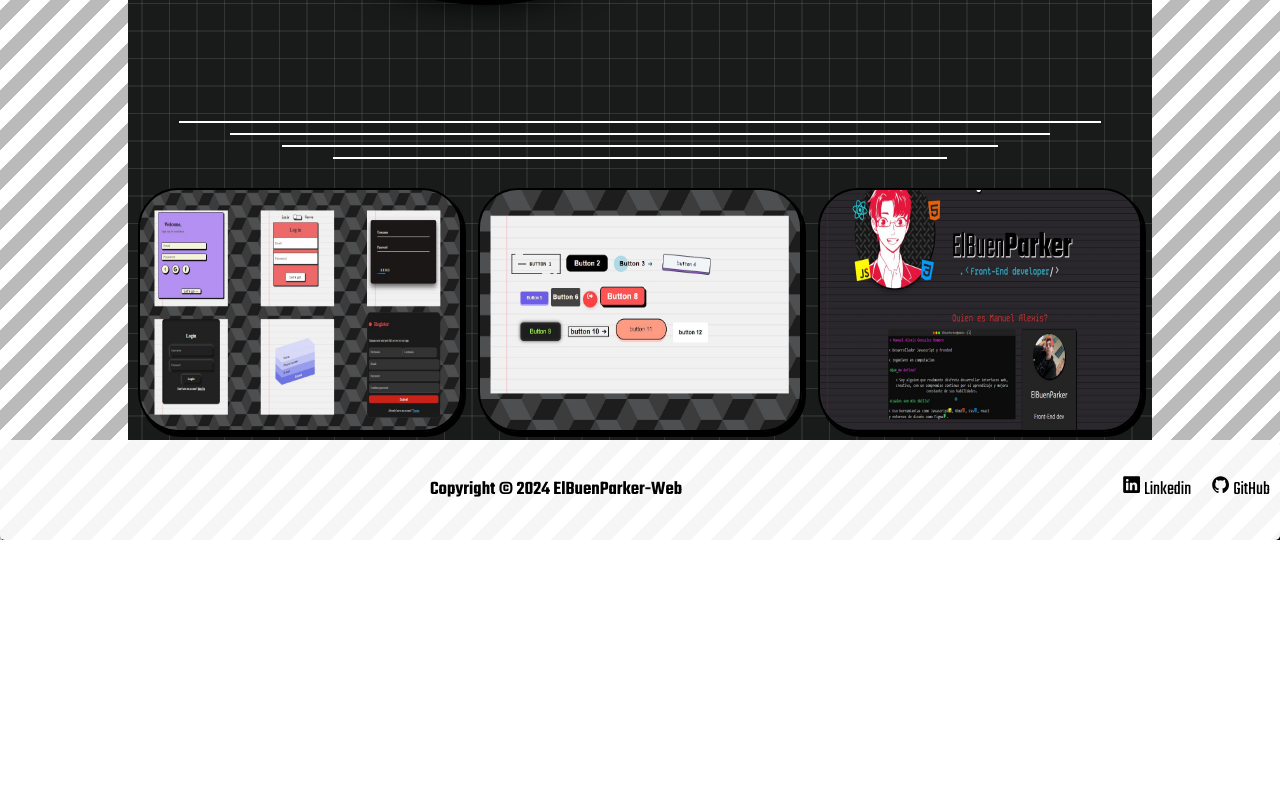
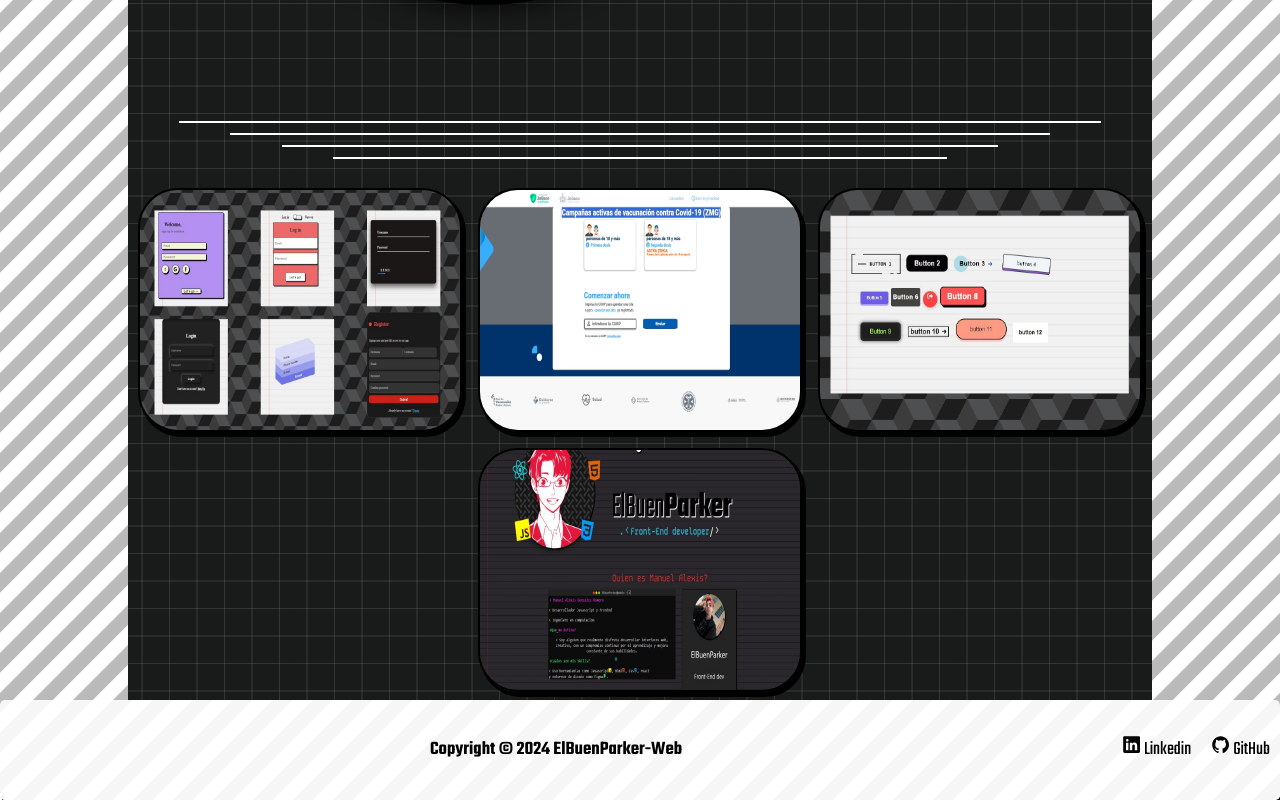
Before and after one commit to ElBuenParker/parkerweb, a React (Create React App) app: page /portafolio in a window 1280 px wide. Shown: the part 761-1561 px from the top of the page. Before the commit the page ends 1301 px from the top, so only its background shows below. Built offline with nearby package versions, Linux system fonts and the light colour scheme; a web font is replaced by a local one.

Commit message:
vacunas jalisco proyect added

```diff
--- a/src/pages/Portafolio.jsx
+++ b/src/pages/Portafolio.jsx
@@ -4,6 +4,7 @@
 import '../styles/bubble.css'
 import '../styles/portafolio.css'
 import FormsImg from '../img/forms.jpg'
+import VacunaImg from '../img/vacunacion.jpeg'
 import ButtonsImg from '../img/btn.jpg'
 import PortafolioImg from '../img/portafolio.jpg'
 import { Link } from 'react-router-dom';
@@ -95,6 +96,31 @@
             <div class="card-inner">
               <div class="card-front">
                 <p>
+                <img className="Img" src={VacunaImg}></img>
+                </p>
+              </div>
+              <div class="card-back">
+                <p>Maquetación de propuesta para vacunación Jalisco. </p>
+                <Link target="_blank" to={"https://github.com/ElBuenParker/Vacunas-Jalisco"}>
+                <button>
+                <span class="button_top" > Ir al código <ion-icon classname="gh-icon" name="logo-github"></ion-icon></span>
+              </button>
+                </Link>
+                <Link target="_blank" to={"https://elbuenparker.github.io/Vacunas-Jalisco/"}>
+                <button>
+                <span class="button_top" > Demo <ion-icon classname="gh-icon" name="logo-github"></ion-icon></span>
+              </button>
+                </Link>
+              </div>
+
+            </div>
+          </div>
+        </div>
+        <div className="ContenidoImg">
+          <div class="card">
+            <div class="card-inner">
+              <div class="card-front">
+                <p>
                 <img className="Img" src={ButtonsImg}></img>
                 </p>
               </div>
```
Also changed, not shown: src/img/vacunacion.jpeg (added).
